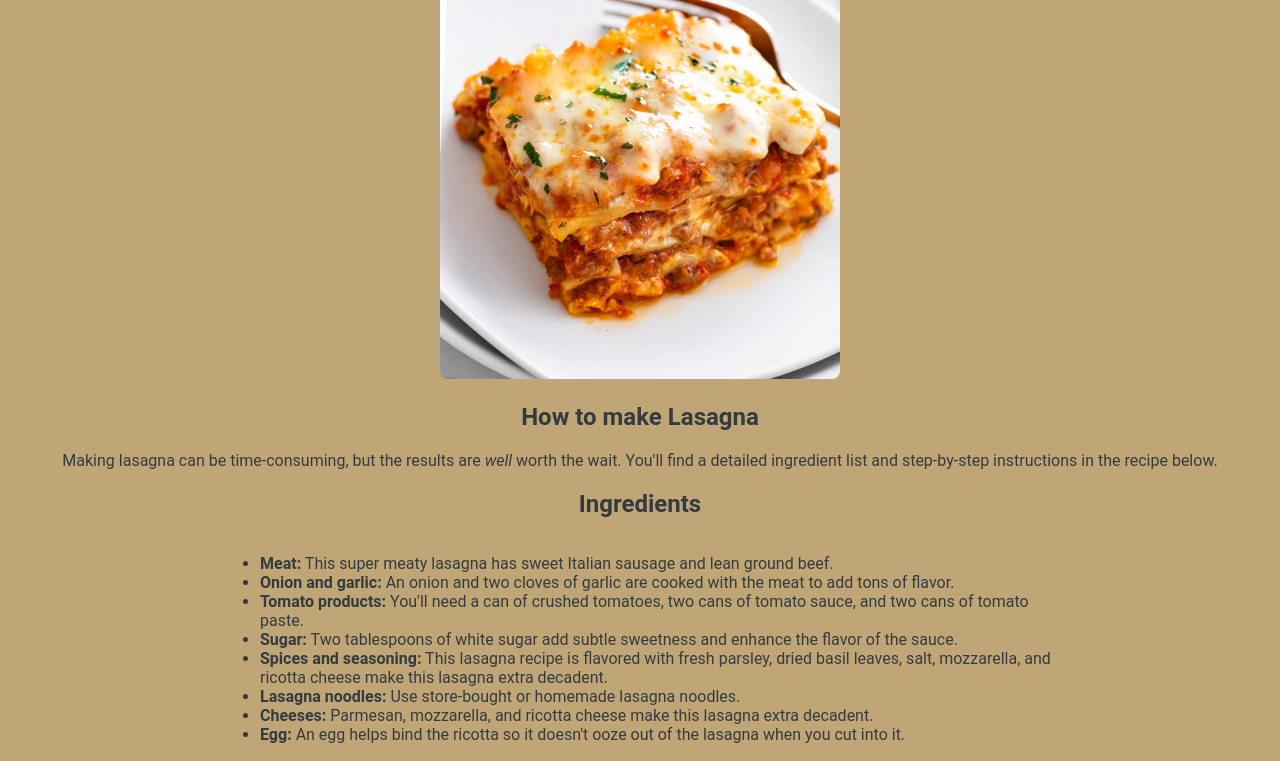
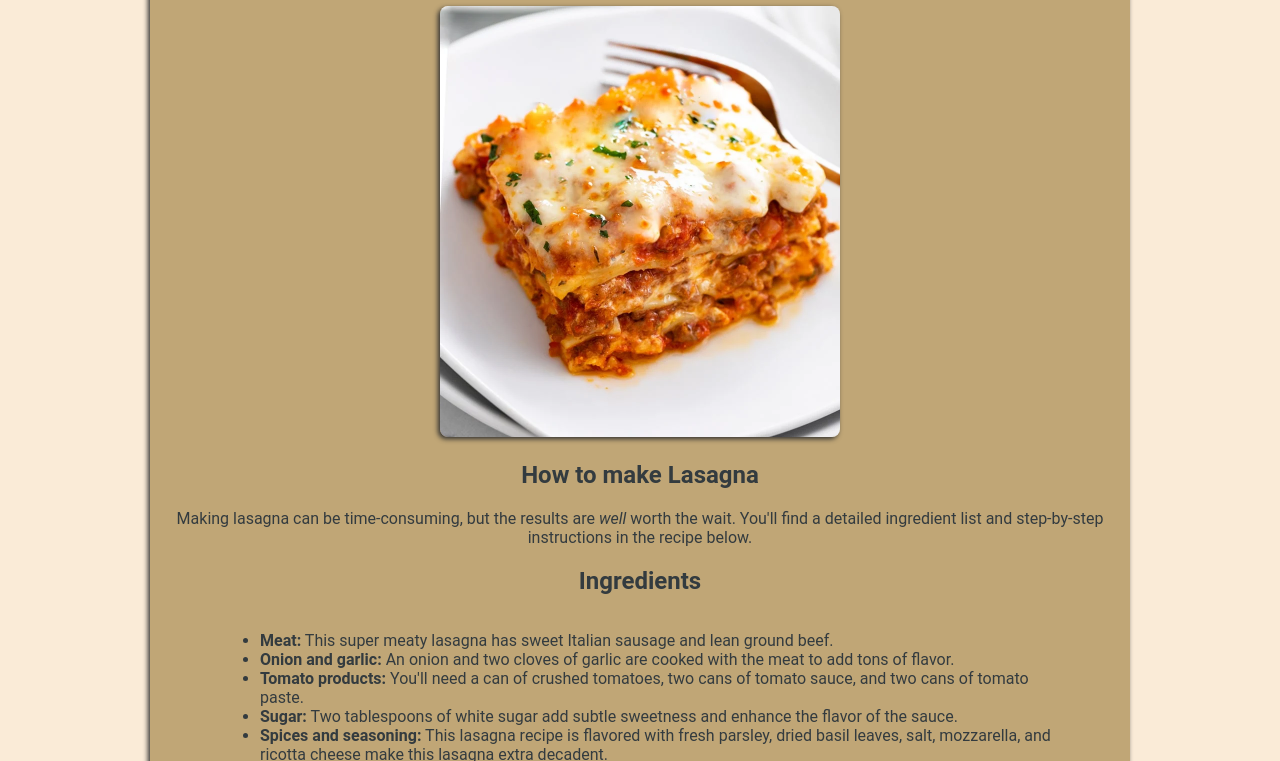
Before and after one commit to Dubonk/odin-recipes2, a plain HTML site: page recipes/lasagna.html in a window 1280 px wide. Shown: the part 133-894 px from the top of the page. Drawn offline with Linux system fonts and the light colour scheme.

Commit message:
Updated recipes display.

```diff
--- a/recipes/lasagna.html
+++ b/recipes/lasagna.html
@@ -8,6 +8,7 @@
     <link rel="stylesheet" href="../styles/lasagna.css">
 </head>
 <body>
+    <div class="container">
     <h1>Lasagna</h1>
     <img src="../images/Lasagna-Recipe.webp">
     <h2>How to make Lasagna</h2>
@@ -45,5 +46,6 @@
             <p>
             <a href="../index.html">Home</a>
             </p>
+            </div>
 </body>
 </html>
--- a/styles/lasagna.css
+++ b/styles/lasagna.css
@@ -1,9 +1,20 @@
 body {
-    text-align: center;
-    background-color: rgb(192, 166, 118);
+    display: flex;
+    justify-content: center;
+    align-items: center;
+    background-color: antiquewhite;
     color: rgb(51, 59, 63);
     font-family: 'Roboto', sans-serif;
 }
+.container {
+    margin-top: 50px;
+    width: 980px;
+    background-color: rgb(192, 166, 118);
+    border-radius: 8px;
+    box-shadow: -2px 2px 5px rgb(48, 48, 48);
+    text-align: center;
+}
+
 ul {
     display: inline-block;
     width: 800px;
@@ -17,6 +28,7 @@ img {
     border-radius: 8px;
     height: auto;
     width: 400px;
+    box-shadow: -2px 2px 5px rgb(48, 48, 48);
 }
 a {
     font-size: large;
@@ -24,6 +36,5 @@ a {
     color: rgb(77, 56, 56);
 }
 a:hover {
-    font-size: x-large;
-
+    color: tomato;
 }
--- a/styles/mexicanRice.css
+++ b/styles/mexicanRice.css
@@ -18,6 +18,7 @@ img {
     border-radius: 8px;
     height: auto;
     width: 400px;
+    box-shadow: -2px 2px 5px rgb(48, 48, 48);
 }
 
 a {
--- a/styles/style.css
+++ b/styles/style.css
@@ -25,7 +25,7 @@ body {
     width: 100%;
 }
 .title {
-    font-size: xx-large;
+    font-size: 42px;
     font-weight: 900;
     text-align: center;
 }
--- a/styles/tamales.css
+++ b/styles/tamales.css
@@ -16,6 +16,7 @@ img {
     border-radius: 8px;
     height: auto;
     width: 400px;
+    box-shadow: -2px 2px 5px rgb(48, 48, 48);
 }
 a {
     font-size: large;
@@ -24,5 +25,4 @@ a {
 }
 a:hover {
     font-size: x-large;
-
 }
```
Also changed, not shown: recipes/tamales.html (+1 -1 lines).
